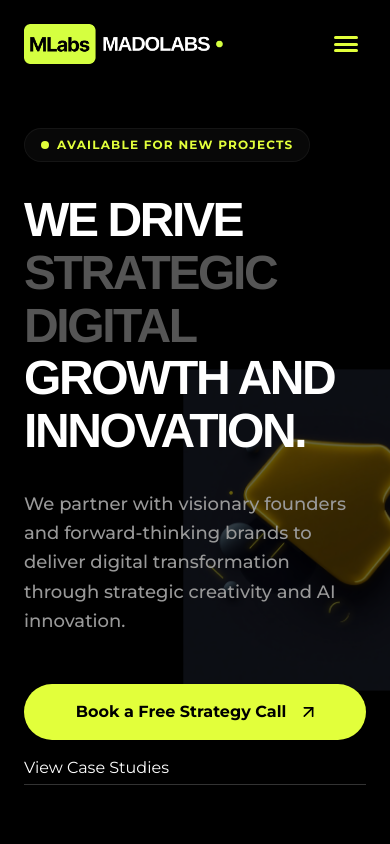
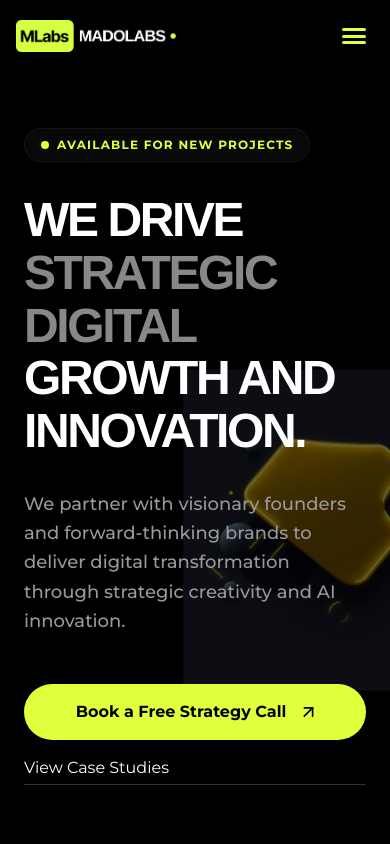
Before and after one commit to maduiep/madolabs, a React (Vite) app: page / in a window 390 px wide. Shown: the top 844 px of the page. Built offline with nearby package versions, Linux system fonts and the light colour scheme.

Commit message:
Refine header responsiveness and improve text contrast across all breakpoints

```diff
--- a/src/components/about/MissionVision.tsx
+++ b/src/components/about/MissionVision.tsx
@@ -26,9 +26,9 @@ const sections = [
 export default function MissionVision() {
   return (
     <section className="py-32 bg-black">
-      <div className="container mx-auto px-6 md:px-12 space-y-32">
+      <div className="container mx-auto px-6 md:px-12 space-y-24 md:space-y-32">
         {sections.map((section, idx) => (
-          <div key={idx} className={`flex flex-col ${section.reverse ? 'lg:flex-row-reverse' : 'lg:flex-row'} items-center gap-16 md:gap-24`}>
+          <div key={idx} className={`flex flex-col ${section.reverse ? 'lg:flex-row-reverse' : 'lg:flex-row'} items-center gap-12 md:gap-24`}>
             {/* Image Col */}
             <motion.div
               initial={{ opacity: 0, x: section.reverse ? 50 : -50 }}
@@ -60,7 +60,7 @@ export default function MissionVision() {
               </p>
 
               {section.extra && (
-                <p className="text-sm text-[#555555] leading-relaxed">
+                <p className="text-sm text-[#888888] leading-relaxed">
                   {section.extra}
                 </p>
               )}
@@ -75,7 +75,7 @@ export default function MissionVision() {
                         </span>
                         <h4 className="font-bold text-white">{point.title}</h4>
                       </div>
-                      <p className="text-sm text-[#555555] ml-8">{point.text}</p>
+                      <p className="text-sm text-[#888888] ml-8">{point.text}</p>
                     </div>
                   ))}
                 </div>
--- a/src/components/home/Hero.tsx
+++ b/src/components/home/Hero.tsx
@@ -30,7 +30,7 @@ export default function Hero() {
 
             <h1 className="font-title font-bold text-5xl md:text-8xl lg:text-9xl leading-[1.1] md:leading-[0.9] mb-8 uppercase tracking-tighter">
               We drive <br />
-              <span className="text-[#555555]">strategic digital</span> <br />
+              <span className="text-[#888888]">strategic digital</span> <br />
               growth and innovation.
             </h1>
 
--- a/src/components/layout/Navbar.tsx
+++ b/src/components/layout/Navbar.tsx
@@ -28,10 +28,10 @@ export default function Navbar() {
 
   return (
     <>
-      <nav className={`fixed top-0 left-0 w-full z-[110] transition-all duration-300 ${scrolled ? 'bg-black/80 backdrop-blur-xl py-4 border-b border-white/10' : 'bg-black/20 backdrop-blur-sm py-6'}`}>
-        <div className="container mx-auto px-6 md:px-12 flex justify-between items-center">
+      <nav className={`fixed top-0 left-0 w-full z-[110] transition-all duration-300 ${scrolled ? 'bg-black/80 backdrop-blur-xl py-3 border-b border-white/10' : 'bg-black/20 backdrop-blur-sm py-4 md:py-6'}`}>
+        <div className="container mx-auto px-4 sm:px-6 md:px-12 flex justify-between items-center">
           {/* Logo */}
-          <Link to="/" className="relative flex items-center h-[40px]" onClick={() => setIsOpen(false)}>
+          <Link to="/" className="relative flex items-center h-[32px] sm:h-[40px]" onClick={() => setIsOpen(false)}>
             <img
               src="/assets/Logo.png"
               alt="MadoLabs"
@@ -98,8 +98,8 @@ export default function Navbar() {
             exit={{ opacity: 0 }}
             className="fixed inset-0 z-[105] bg-black/95 backdrop-blur-2xl lg:hidden overflow-y-auto"
           >
-            <div className="min-h-full flex flex-col justify-center items-start p-12 py-24">
-              <div className="flex flex-col space-y-6 w-full max-w-sm text-left">
+            <div className="min-h-full flex flex-col justify-center items-start p-8 sm:p-12 py-24">
+              <div className="flex flex-col space-y-5 sm:space-y-6 w-full max-w-sm text-left">
                 {navLinks.map((link, i) => (
                   <motion.div
                     key={link.name}
```
